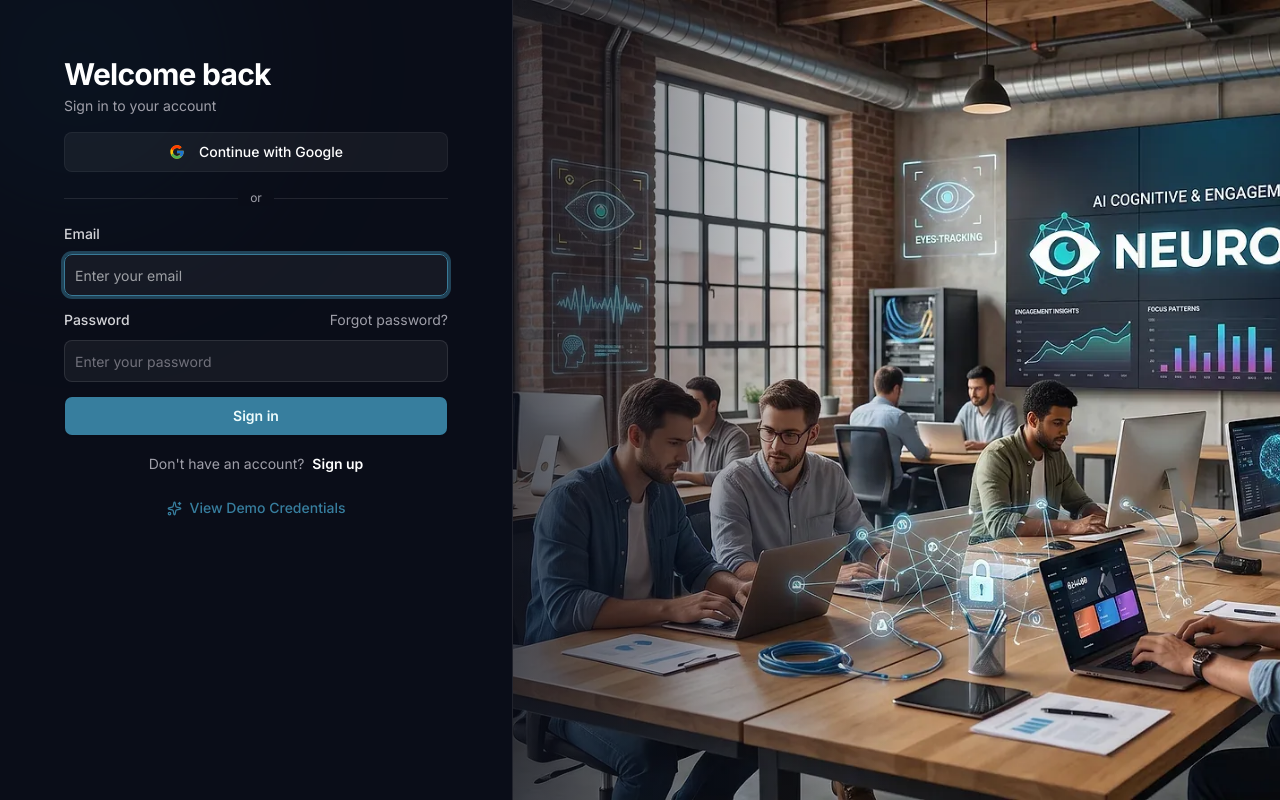
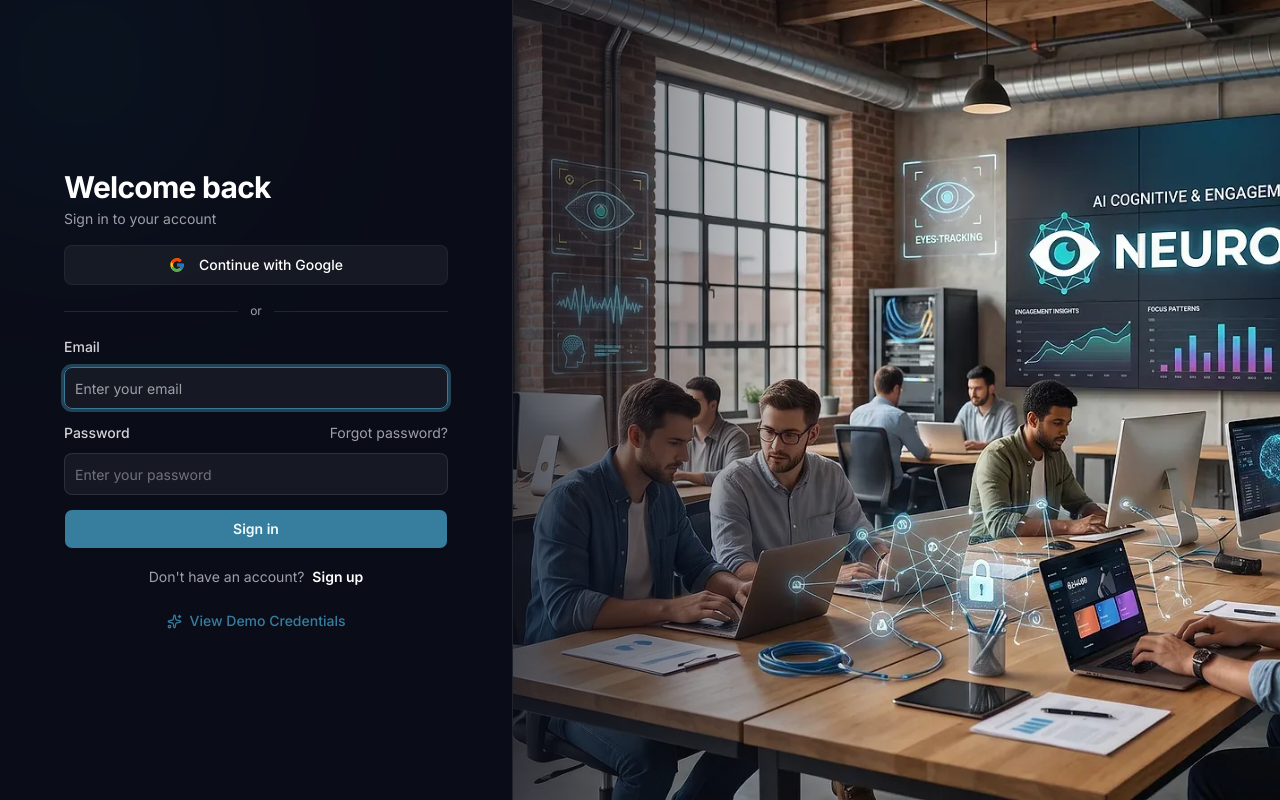
Before and after one commit to anasabdelhakim/neuromeet-core, a Next.js app in the folder frontend/: page /sign-in in a window 1280 px wide. Built offline with nearby package versions, Linux system fonts and the light colour scheme.

Commit message:
fix(auth): vertically center all auth pages by default and start-align signup

```diff
--- a/frontend/src/app/(auth)/sign-up/page.tsx
+++ b/frontend/src/app/(auth)/sign-up/page.tsx
@@ -7,6 +7,7 @@ export default async function Page() {
       showLogo={true}
       title="Create an account"
       description="Sign up for your NeuroMeet account"
+      position="start"
     >
       <SignUpForm />
     </AuthWrapper>
--- a/frontend/src/features/auth/providers/auth-wrapper.tsx
+++ b/frontend/src/features/auth/providers/auth-wrapper.tsx
@@ -1,11 +1,13 @@
 import React from "react";
 import Image from "next/image";
+import { cn } from "@/src/lib/utils";
 
 interface AuthWrapperProps {
   title?: string;
   description?: string;
   showLogo?: boolean;
   imageSrc?: string;
+  position?: "center" | "start";
   children: React.ReactNode;
 }
 
@@ -14,13 +16,14 @@ export default function AuthWrapper({
   description,
   showLogo,
   imageSrc = "/images/auth.webp",
+  position = "center",
   children,
 }: AuthWrapperProps) {
   return (
     <div className="relative h-[100dvh] min-h-[100dvh] w-full overflow-hidden bg-[#0A0D18] text-foreground font-sans flex flex-col lg:grid lg:grid-cols-[40%_60%]">
       <div className="absolute -top-32 -left-28 w-96 h-96 scale-[1.25] rounded-full pointer-events-none blur-3xl bg-auth-scene-before-radial opacity-30" />
       <div className="absolute -bottom-20 -right-20 w-96 h-96 rounded-full pointer-events-none blur-3xl bg-auth-scene-after-radial opacity-30" />
-      <AuthFormColumn title={title} description={description}>
+      <AuthFormColumn title={title} description={description} position={position}>
         {children}
       </AuthFormColumn>
       <AuthImageColumn imageSrc={imageSrc} />
@@ -49,14 +52,28 @@ const AuthHeader = ({ title, description }: { title?: string; description?: stri
 const AuthFormColumn = ({
   title,
   description,
+  position = "center",
   children,
 }: {
   title?: string;
   description?: string;
+  position?: "center" | "start";
   children: React.ReactNode;
 }) => (
-  <div className="relative z-10 w-full flex flex-col justify-start px-4 sm:px-6 lg:px-8 py-6 sm:py-10 lg:py-14 h-full min-h-full overflow-y-auto overflow-x-hidden">
-    <div className="w-full max-w-sm mx-auto flex flex-col gap-3">
+  <div
+    className={cn(
+      "relative z-10 w-full flex flex-col px-4 sm:px-6 lg:px-8 h-full min-h-full overflow-y-auto overflow-x-hidden",
+      position === "start"
+        ? "justify-start py-6 sm:py-10 lg:py-14"
+        : "justify-center py-4 sm:py-6"
+    )}
+  >
+    <div
+      className={cn(
+        "w-full max-w-sm mx-auto flex flex-col gap-3",
+        position === "center" && "my-auto"
+      )}
+    >
       <AuthHeader title={title} description={description} />
       <div className="w-full">{children}</div>
     </div>
```
